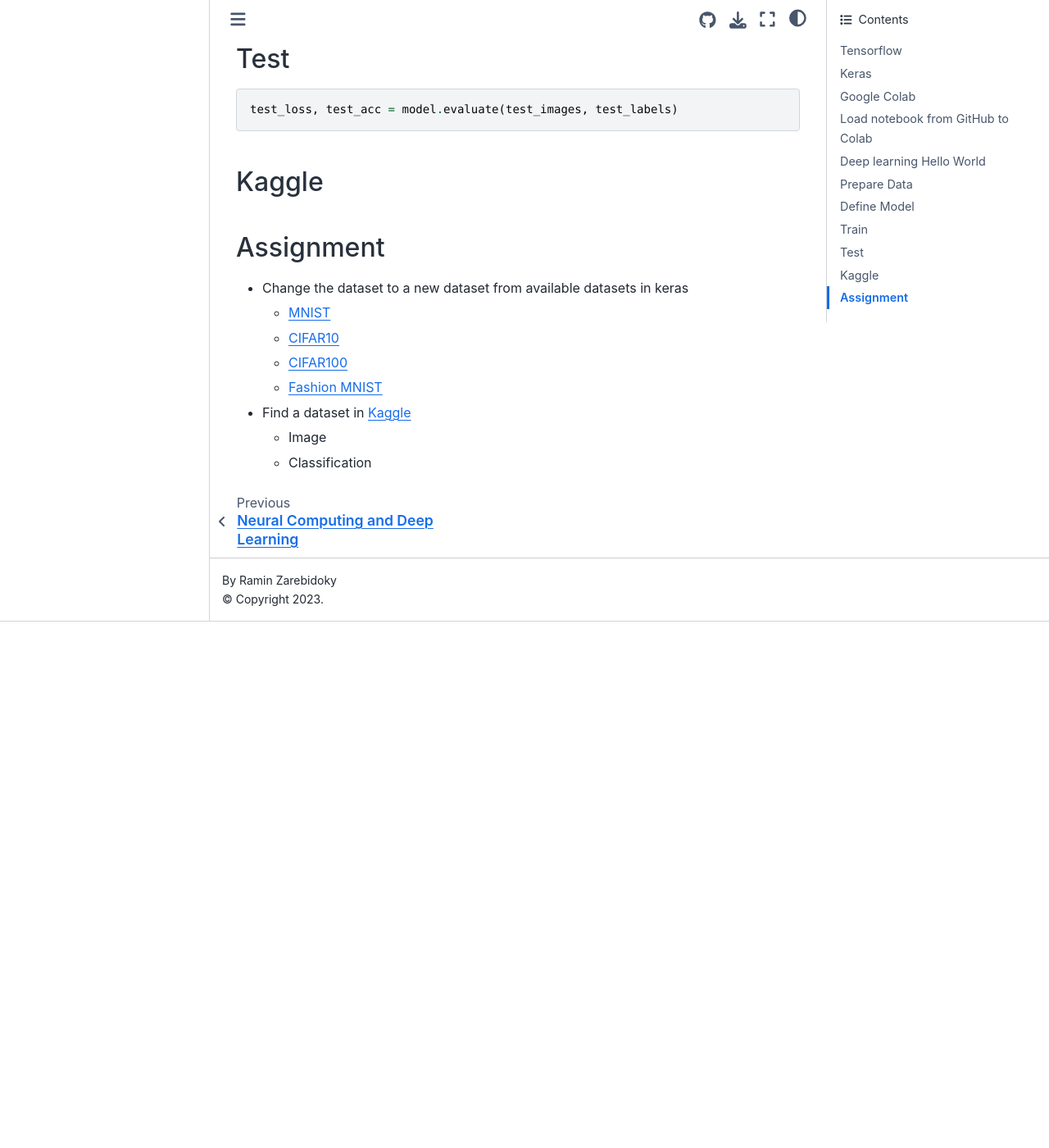
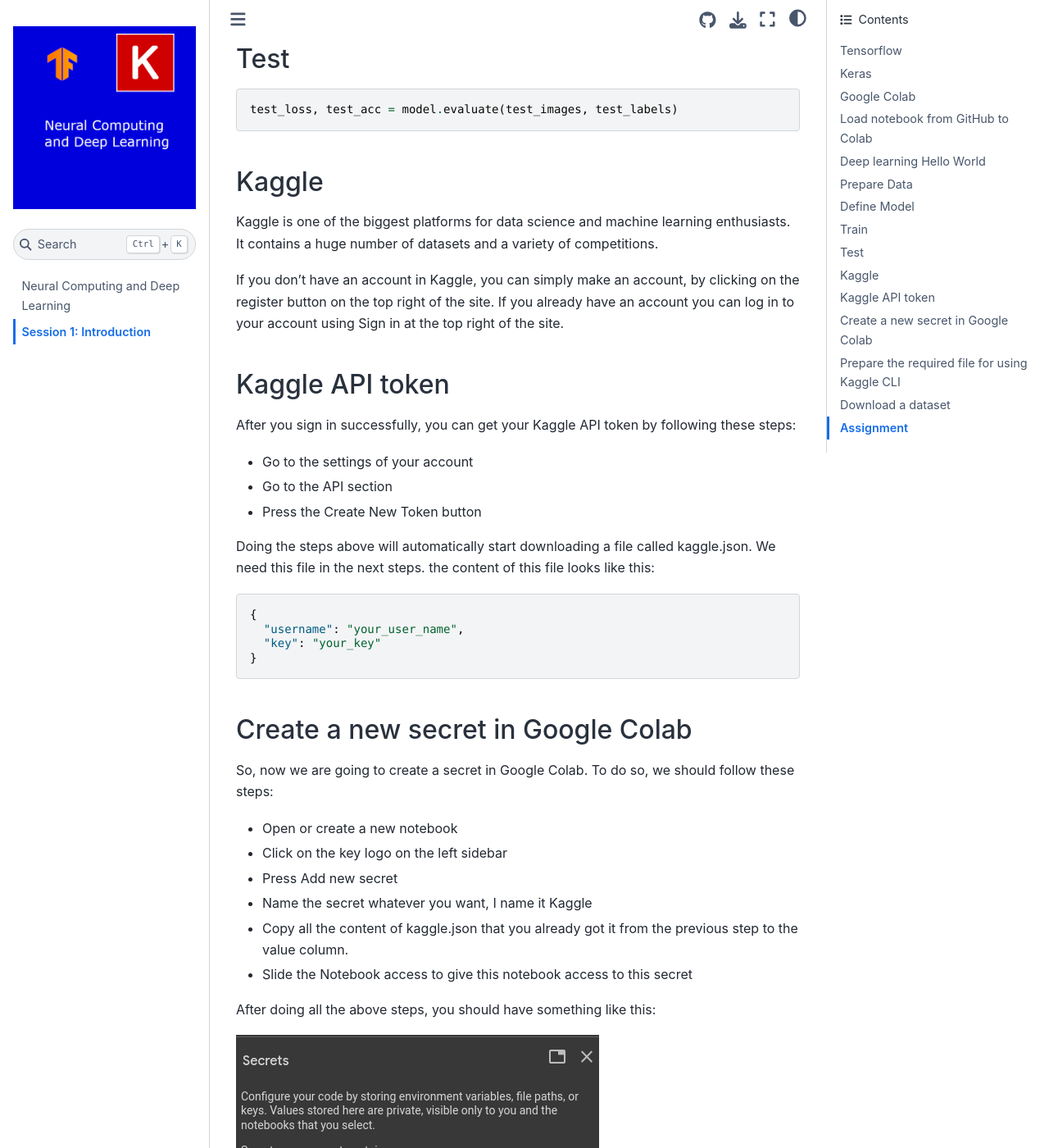
Before and after one commit to LiterallyTheOne/deep_learning_class, a Jupyter Book: the page built from docs/session_1.md, in a window 1280 px wide and 1400 px high, scrolled down 2919 px. Shown: the whole window at 82% size. Built offline with Jupyter Book 1.0.4 settings and Sphinx 7.4.7 and the Sphinx Book theme 1.1.4, drawn with Linux system fonts in a browser that asks for light colours; before the commit the page ends 3677 px from its top, so only the background shows below that; some of the changed text lies outside the part shown.

Commit message:
Add how to download a dataset from Kaggle to Colab

````diff
--- a/docs/session_1.md
+++ b/docs/session_1.md
@@ -110,6 +110,110 @@
 
 ## Kaggle
 
+Kaggle is one of the biggest platforms for data science and machine learning enthusiasts.
+It contains a huge number of datasets and a variety of competitions.
+
+If you don't have an account in Kaggle, you can simply make an account, by clicking on the register button on the top
+right of the site.
+If you already have an account you can log in to your account using Sign in at the top right of the site.
+
+## Kaggle API token
+
+After you sign in successfully, you can get your Kaggle API token by following these steps:
+
+* Go to the settings of your account
+* Go to the API section
+* Press the Create New Token button
+
+Doing the steps above will automatically start downloading a file called kaggle.json. We need this file in the next
+steps. the content of this file looks like this:
+
+```json
+{
+  "username": "your_user_name",
+  "key": "your_key"
+}
+```
+
+## Create a new secret in Google Colab
+
+So, now we are going to create a secret in Google Colab. To do so, we should follow these steps:
+
+* Open or create a new notebook
+* Click on the key logo on the left sidebar
+* Press Add new secret
+* Name the secret whatever you want, I name it Kaggle
+* Copy all the content of kaggle.json that you already got it from the previous step to the value column.
+* Slide the Notebook access to give this notebook access to this secret
+
+After doing all the above steps, you should have something like this:
+
+![Google secrets kaggle](figures/google_secrets_kaggle.png)
+
+## Prepare the required file for using Kaggle CLI
+
+To be able to use **Kaggle CLI**,
+we have to have a file in ``/root/.kaggle/kaggle.json``
+with the content of our **secret** that we already made.
+
+At first, we should get the **value** of our **secret**,
+using the code below:
+
+```python
+
+from google.colab import userdata
+
+kaggle_api = userdata.get('Kaggle')
+
+```
+
+The code above gets the **value** of the **secret**
+and puts it in a variable called ``kaggle_api``.
+
+Then we use the code below to make the file in the
+path that is required and put the **value** in it.
+
+```python
+
+from pathlib import Path
+
+target_path = Path('/root/.kaggle/kaggle.json')
+
+target_path.parent.mkdir(parents=True, exist_ok=True)
+
+with target_path.open('w') as target_file:
+    target_file.write(kaggle_api)
+
+```
+
+After doing that, we can optionally change the
+permission of that file to *600*.
+
+```shell
+
+! chmod 600 /root/.kaggle/kaggle.json
+
+```
+
+Now we are ready to use **Kaggle CLI**.
+
+## Download a dataset
+
+To download a dataset from
+[Kaggle](https://www.kaggle.com/),
+we can simply follow these steps:
+
+* Go to the dataset that you want to download
+* Press the three dots on the top right of the page
+* Click on **Copy API command**
+* Create a new cell in
+  [Google Colab](https://colab.research.google.com>).
+* Put an **!**, then paste the command after that
+* Run the cell
+
+After doing these steps, you can see the zip file of
+the dataset, in the **files**.
+
 ## Assignment
 
 * Change the dataset to a new dataset
````
Also changed, not shown: docs/figures/google_secrets_kaggle.png (added).
